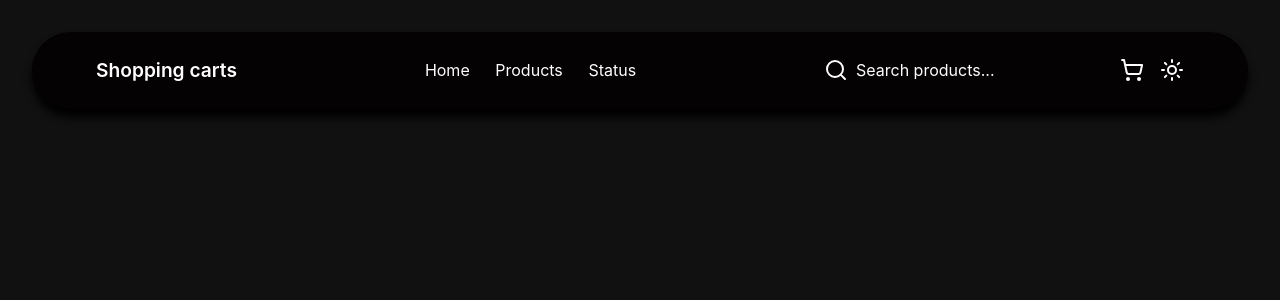
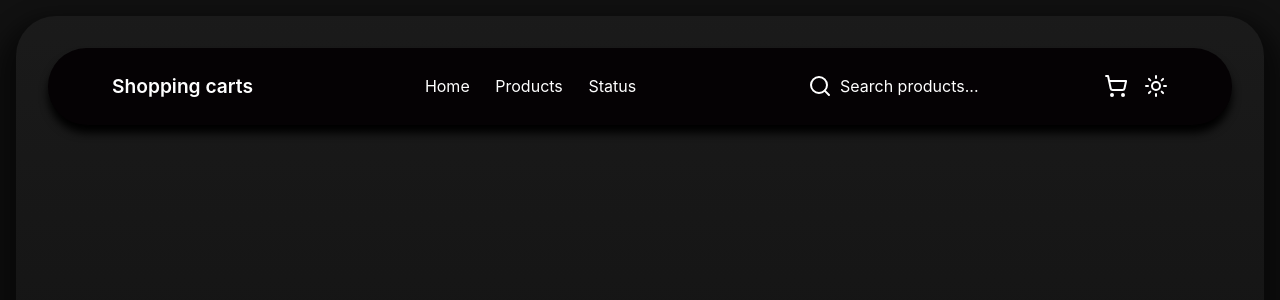
Before and after one commit to TechinTee/erpfront, a React (Vite) app: page / in a window 1280 px wide. Shown: the top 300 px of the page. Built offline with nearby package versions, Linux system fonts and the light colour scheme.

Commit message:
Update border in pages
Update border in pages

```diff
--- a/src/App.module.css
+++ b/src/App.module.css
@@ -8,3 +8,20 @@ input::placeholder {
   opacity: 1;
   /* สำคัญ โดยเฉพาะ Firefox */
 }
+
+.page {
+  background: linear-gradient(
+    180deg,
+    rgba(255,255,255,0.04),
+    rgba(0,0,0,0.2)
+  );
+  min-height: calc(100vh - 2rem);
+  margin: 1rem;
+  border-radius: 40px 40px 24px 24px;
+  overflow: hidden;
+  box-shadow: 0px 20px 20px 20px rgba(0,0,0,0.45);
+}
+
+.content {
+  margin: 1rem;
+}
--- a/src/App.tsx
+++ b/src/App.tsx
@@ -3,9 +3,12 @@ import Navbar from './components/Navbar'
 
 function App() {
   return (
-    <section className={styles.body}>
-        <Navbar />
-    </section>
+    <div className={styles.page}>
+      <Navbar />
+      <main className={styles.content}>
+
+      </main>
+    </div>
 
   )
 }
```
